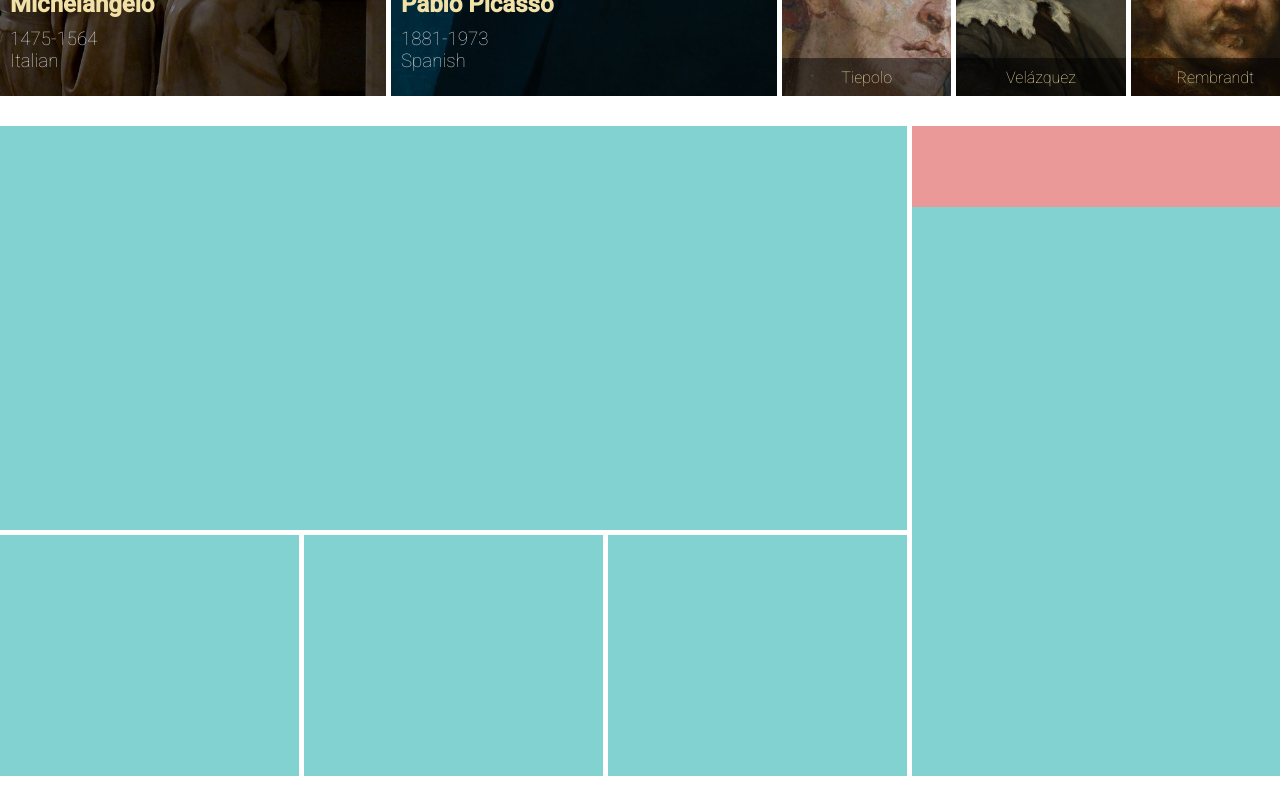
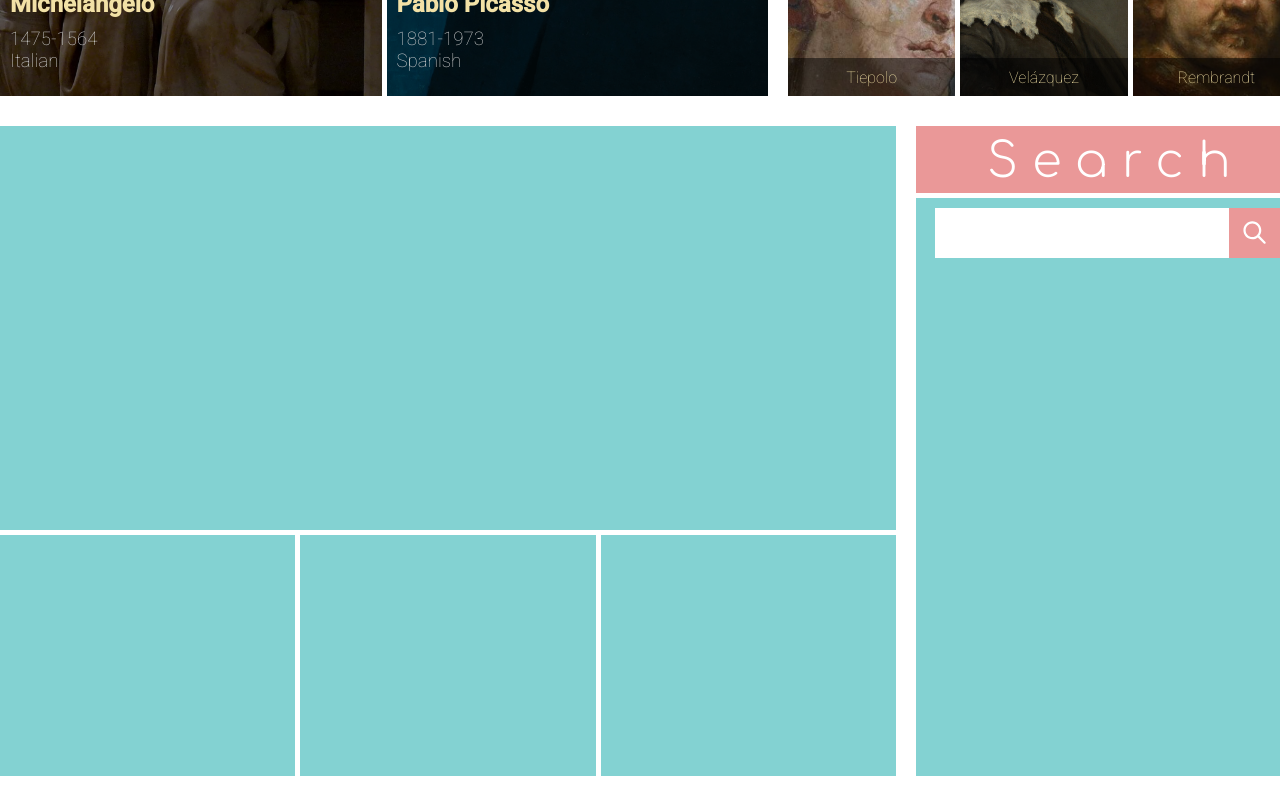
Before and after one commit to RohanMangroo/Muse, a React (Create React App) app: page /guest in a window 1280 px wide. Shown: the part 1160-1960 px from the top of the page. Built offline with nearby package versions, Linux system fonts and the light colour scheme.

Commit message:
added search bar

```diff
--- a/src/components/Main.js
+++ b/src/components/Main.js
@@ -1,4 +1,4 @@
-import React from 'react';
+import React, { useState } from 'react';
 import { createSection } from '../utils';
 import { randomArtImages } from '../utils';
 import { v4 as uuidv4 } from 'uuid';
@@ -6,7 +6,7 @@
 import '../styles/search.css';
 import '../styles/gallery.css';
 import '../styles/about.css';
-
+import magGlass from '../resources/Icon.svg';
 /*Main Component*/
 export default function Main() {
   return (
@@ -52,7 +52,6 @@
             </div>
           </div>
         </div>
-        {/* <div className="unknown-section"></div> */}
       </div>
     </section>
   );
@@ -98,10 +97,34 @@
           <div></div>
         </div>
       </section>
-      <section className="search-form">
-        <div></div>
+      <section className="search-container flex-col">
+        <header className="center-item">
+          <h2>Search</h2>
+        </header>
+        <div className="flex-col">
+          <SearchBar />
+        </div>
       </section>
     </div>
+  );
+}
+
+function SearchBar() {
+  const [search, setSearch] = useState('');
+
+  return (
+    <form className="search-bar">
+      <div className="flex-row">
+        <input
+          type="text"
+          value={search}
+          onChange={(e) => setSearch(e.target.value)}
+        ></input>
+        <span className="center-item">
+          <img src={magGlass} alt="mag"></img>
+        </span>
+      </div>
+    </form>
   );
 }
 
--- a/src/styles/main-top.css
+++ b/src/styles/main-top.css
@@ -1,6 +1,6 @@
 .top {
   height: 650px;
-  gap: 5px;
+  gap: 20px;
 }
 
 /*=========================================*/
@@ -83,12 +83,6 @@
   font-weight: 100;
 }
 
-.unknown-section {
-  height: 30%;
-  width: 100%;
-  background-color: var(--blue-ish);
-}
-
 /*=========================================*/
 /*RIGHT SIDE OF TOP*/
 /*=========================================*/
--- a/src/styles/search.css
+++ b/src/styles/search.css
@@ -1,7 +1,7 @@
 .search {
   height: 650px;
   width: 1300px;
-  gap: 5px;
+  gap: 20px;
 }
 
 .results {
@@ -46,17 +46,50 @@
   background-color: var(--green-ish);
 }
 
-.search-form {
+/*=========================================*/
+/*SEARCH*/
+/*=========================================*/
+.search-container {
   height: 100%;
   width: 30%;
-  background-color: var(--green-ish);
-  display: grid;
-  grid-template-columns: repeat(4, 1fr);
-  grid-template-rows: repeat(8, 1fr);
+  gap: 5px;
 }
 
-.search-form div {
-  grid-column: 1 / -1;
-  grid-row: 1 / 2;
+.search-container header {
+  height: 75px;
+  width: 100%;
   background-color: var(--main-color-accent);
 }
+.search-container header h2 {
+  font-family: 'Comfortaa', cursive;
+  font-weight: 100;
+  color: white;
+  font-size: 3rem;
+  letter-spacing: 0.9rem;
+  padding-left: 1rem;
+  padding-top: 5px;
+}
+
+.search-container div {
+  height: 100%;
+  width: 100%;
+  background-color: var(--green-ish);
+}
+
+.search-bar div {
+  height: 50px;
+  width: 90%;
+  margin: auto;
+  margin-top: 10px;
+}
+
+.search-bar input {
+  width: 85%;
+  border: none;
+  background-color: white;
+}
+
+.search-bar span {
+  width: 15%;
+  background-color: var(--main-color-accent);
+}
```
